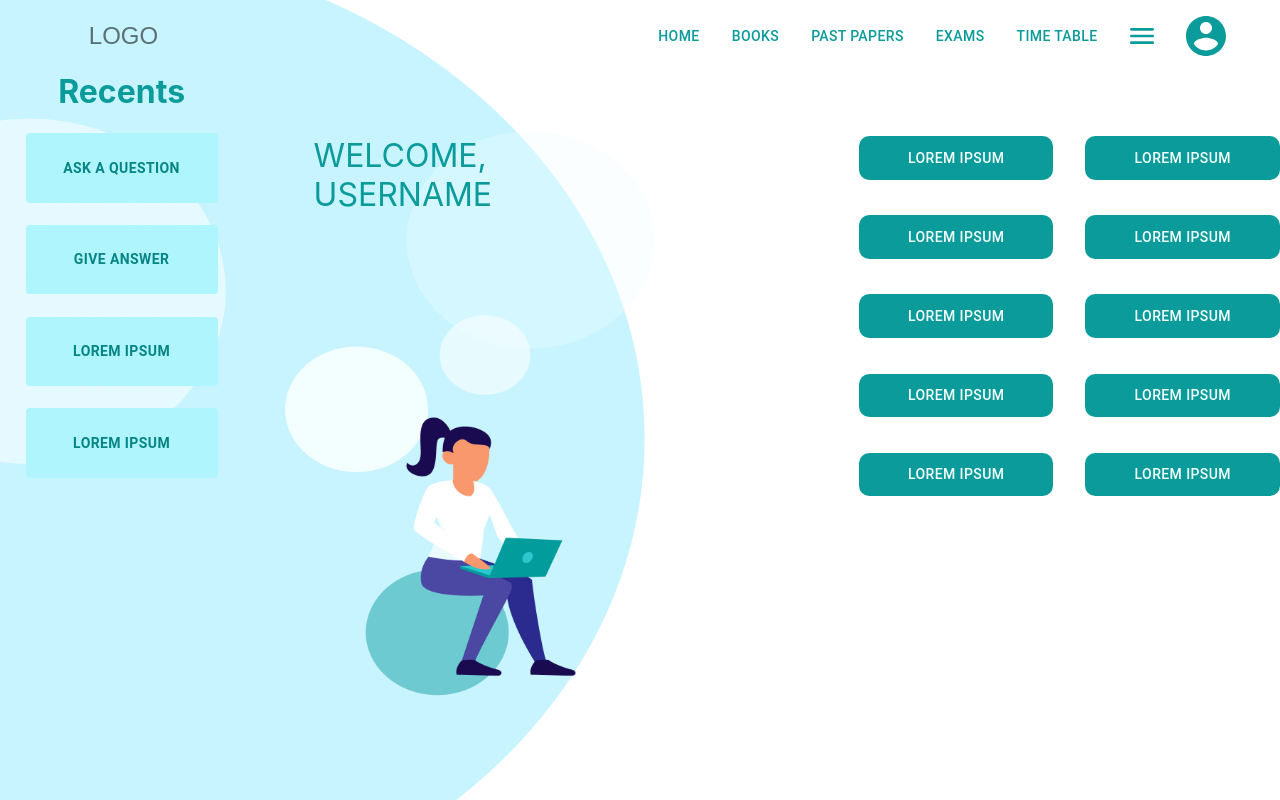
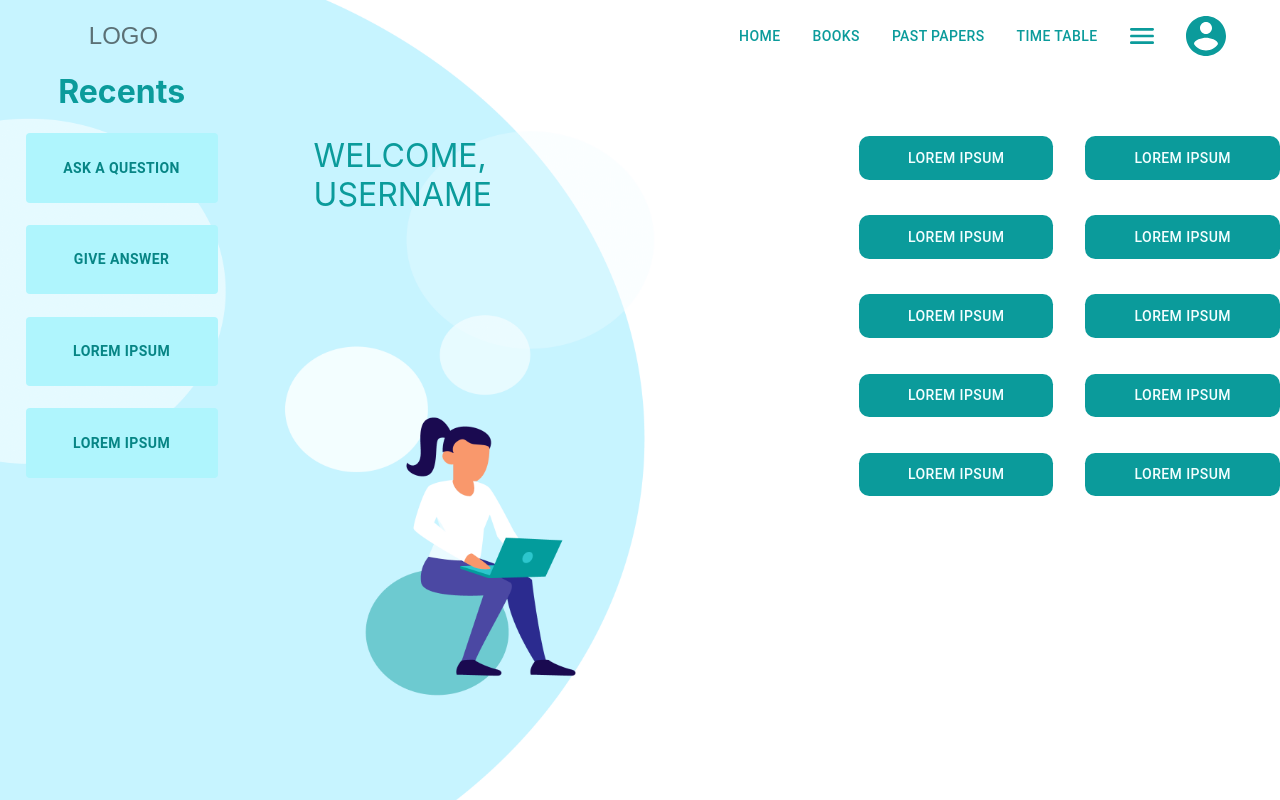
Before and after one commit to meerhamzadev/Student-Forum, a React (Create React App) app in the folder client-side/: page /home in a window 1280 px wide. Built offline with nearby package versions, Linux system fonts and the light colour scheme.

Commit message:
🐛 FIX: Minor Bugs

```diff
--- a/client-side/src/App.js
+++ b/client-side/src/App.js
@@ -9,7 +9,7 @@ import RegistrationPage from './Components/RegistrationPage/RegistrationPage';
 import { ContextWrapper } from './Components/TimeTable/TimeTableContext'
 import TimeTable from './Components/TimeTable/TimetablePage';
 import WelcomePage from './Components/WelcomePage/WelcomePage';
-import { PastPaperContextWrapper } from './Components/PastPapersPage/PastPaperContext';
+
 
 function App() {
   return (
@@ -19,13 +19,11 @@ function App() {
         <Route path="/home" component={HomePage} />
         <Route path="/login" component={LoginPage} />
         <Route path="/register" component={RegistrationPage} />
-        <PastPaperContextWrapper>
-          <Route path="/pastpapers" component={PastPapers} />
-        </PastPaperContextWrapper>
+        <Route path="/questions" component={Questions} />
+        <Route path="/pastpapers" component={PastPapers} />
         <ContextWrapper>
           <Route path="/timetable" component={TimeTable} />
         </ContextWrapper>
-        <Route path="/questions" component={Questions} />
       </Switch>
     </BrowserRouter>
   );
--- a/client-side/src/Components/NavBar/Navbar.js
+++ b/client-side/src/Components/NavBar/Navbar.js
@@ -20,7 +20,6 @@ const Navbar = ({ isLoggedIn }) => {
                             <Button variant="extendedFab" className="navbar__buttons__logedIn" onClick={() => linkTo("/home")}>Home</Button>
                             <Button variant="extendedFab" className="navbar__buttons__logedIn" onClick={() => linkTo("/books")}>Books</Button>
                             <Button variant="extendedFab" className="navbar__buttons__logedIn" onClick={() => linkTo("/pastpapers")}>Past Papers</Button>
-                            <Button variant="extendedFab" className="navbar__buttons__logedIn" onClick={() => linkTo("/exams")}>Exams</Button>
                             <Button variant="extendedFab" className="navbar__buttons__logedIn" onClick={() => linkTo("/timetable")}>Time Table</Button>
 
                             <IconButton>
--- a/client-side/src/index.js
+++ b/client-side/src/index.js
@@ -2,10 +2,13 @@ import React from 'react';
 import ReactDOM from 'react-dom';
 import './index.css';
 import App from './App';
+import { PastPaperContextWrapper } from './Components/PastPapersPage/PastPaperContext';
 
 ReactDOM.render(
   <React.StrictMode>
-    <App />
+    <PastPaperContextWrapper>
+      <App />
+    </PastPaperContextWrapper>
   </React.StrictMode>,
   document.getElementById('root')
 );
```
